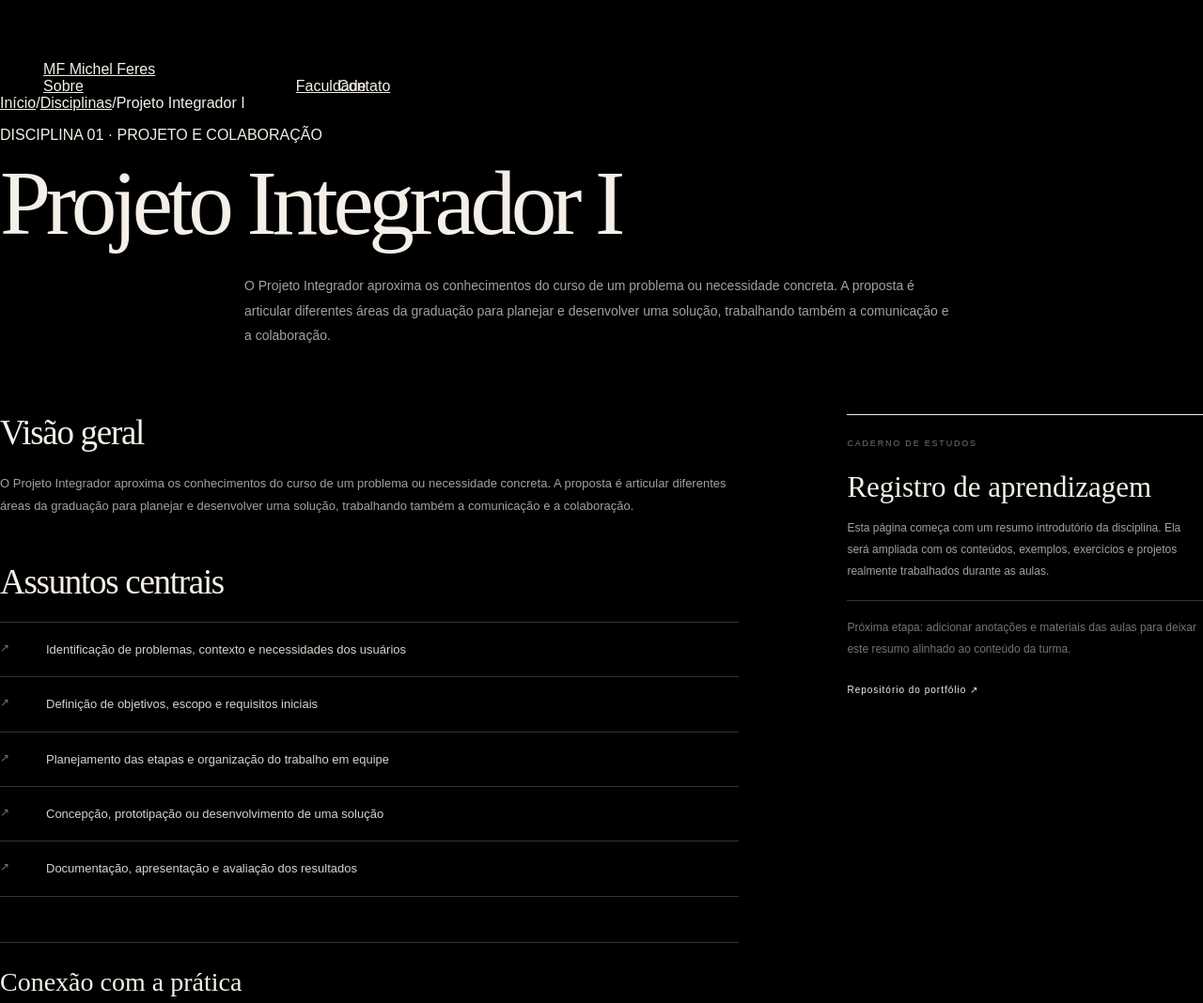
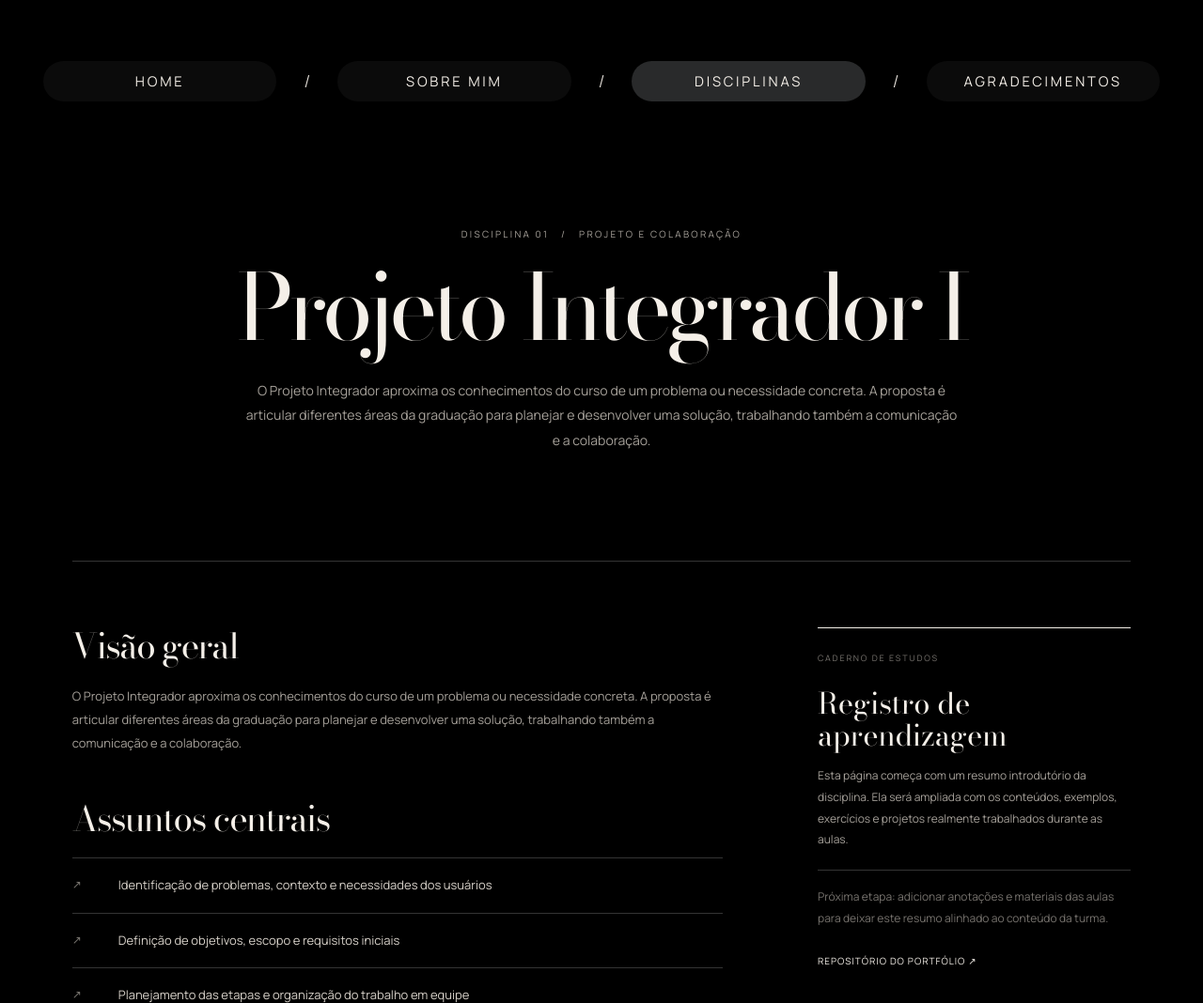
Before and after one commit to michel-feres/michel-feres.github.io, a plain HTML site: page disciplinas/projeto-integrador-i.html in a window 1280 px wide. Shown: the top 1068 px of the page at 94% size. Drawn offline with nearby package versions, Linux system fonts and the light colour scheme.

Commit message:
Restyle discipline page: Projeto Integrador I

```diff
--- a/disciplinas/projeto-integrador-i.html
+++ b/disciplinas/projeto-integrador-i.html
@@ -4,8 +4,11 @@
   <meta charset="UTF-8">
   <meta name="viewport" content="width=device-width, initial-scale=1">
   <meta name="description" content="Projeto Integrador I: resumo e registro de aprendizagem de Michel Feres na graduação em Análise e Desenvolvimento de Sistemas.">
-  <meta name="theme-color" content="#10151d">
-  <title>Projeto Integrador I | Michel Feres</title>
+  <meta name="theme-color" content="#000000">
+  <title>Projeto Integrador I — Michel Feres</title>
+  <link rel="preconnect" href="https://fonts.googleapis.com">
+  <link rel="preconnect" href="https://fonts.gstatic.com" crossorigin>
+  <link href="https://fonts.googleapis.com/css2?family=Bodoni+Moda:opsz,wght@6..96,400;6..96,500&family=Manrope:wght@300;400;500;600;700&display=swap" rel="stylesheet">
   <link rel="stylesheet" href="../style.css">
   <link rel="icon" href="../icons/dark.svg" media="(prefers-color-scheme: light)">
   <link rel="icon" href="../icons/light.svg" media="(prefers-color-scheme: dark)">
@@ -13,24 +16,20 @@
 <body>
   <div class="site-shell">
     <header class="site-header">
-      <a class="brand" href="../index.html" aria-label="Michel Feres — início">
-        <span class="brand-mark">MF</span>
-        <span>Michel Feres</span>
-      </a>
       <nav class="main-nav" aria-label="Navegação principal">
-        <a href="../index.html#sobre">Sobre</a>
-        <a class="active" href="../index.html#faculdade">Faculdade</a>
-        <a href="../index.html#contato">Contato</a>
+        <a class="nav-pill" href="../index.html#home">HOME</a>
+        <span class="nav-divider" aria-hidden="true">/</span>
+        <a class="nav-pill" href="../index.html#sobre-mim">SOBRE MIM</a>
+        <span class="nav-divider" aria-hidden="true">/</span>
+        <a class="nav-pill active" href="../index.html#disciplinas">DISCIPLINAS</a>
+        <span class="nav-divider" aria-hidden="true">/</span>
+        <a class="nav-pill" href="../index.html#agradecimentos">AGRADECIMENTOS</a>
       </nav>
     </header>
 
-    <main class="section-wrap">
-      <nav class="breadcrumbs" aria-label="Caminho de navegação">
-        <a href="../index.html">Início</a><span aria-hidden="true">/</span><a href="../index.html#faculdade">Disciplinas</a><span aria-hidden="true">/</span><span>Projeto Integrador I</span>
-      </nav>
-
+    <main class="course-page">
       <section class="course-hero">
-        <p class="eyebrow">DISCIPLINA 01 · PROJETO E COLABORAÇÃO</p>
+        <p class="course-kicker">DISCIPLINA 01 &nbsp; / &nbsp; PROJETO E COLABORAÇÃO</p>
         <h1>Projeto Integrador I</h1>
         <p class="course-summary">O Projeto Integrador aproxima os conhecimentos do curso de um problema ou necessidade concreta. A proposta é articular diferentes áreas da graduação para planejar e desenvolver uma solução, trabalhando também a comunicação e a colaboração.</p>
       </section>
@@ -60,19 +59,19 @@
           <h2>Registro de aprendizagem</h2>
           <p>Esta página começa com um resumo introdutório da disciplina. Ela será ampliada com os conteúdos, exemplos, exercícios e projetos realmente trabalhados durante as aulas.</p>
           <p class="learning-hint">Próxima etapa: adicionar anotações e materiais das aulas para deixar este resumo alinhado ao conteúdo da turma.</p>
-          <a class="text-link" href="https://github.com/michel-feres/michel-feres.github.io" target="_blank" rel="noopener noreferrer">Repositório do portfólio ↗</a>
+          <a href="https://github.com/michel-feres/michel-feres.github.io" target="_blank" rel="noopener noreferrer">REPOSITÓRIO DO PORTFÓLIO ↗</a>
         </aside>
       </section>
 
       <nav class="course-pagination" aria-label="Navegação entre disciplinas">
-        <a href="matematica-discreta.html">← Anterior: Matemática Discreta</a>
-        <a class="next" href="banco-de-dados-relacional-nao-relacional.html">Próxima: Técnicas Avançadas de Banco de Dados Relacional e Não Relacional →</a>
+        <a href="matematica-discreta.html">← ANTERIOR: Matemática Discreta</a>
+        <a class="next" href="banco-de-dados-relacional-nao-relacional.html">PRÓXIMA: Técnicas Avançadas de Banco de Dados Relacional e Não Relacional →</a>
       </nav>
     </main>
 
-    <footer class="site-footer section-wrap">
-      <span>© 2026 Michel Feres Caetano</span>
-      <a href="../index.html#faculdade">Todas as disciplinas ↑</a>
+    <footer class="site-footer course-footer">
+      <span>© 2026 MICHEL FERES CAETANO</span>
+      <a href="../index.html#disciplinas">TODAS AS DISCIPLINAS ↑</a>
     </footer>
   </div>
 </body>
```
